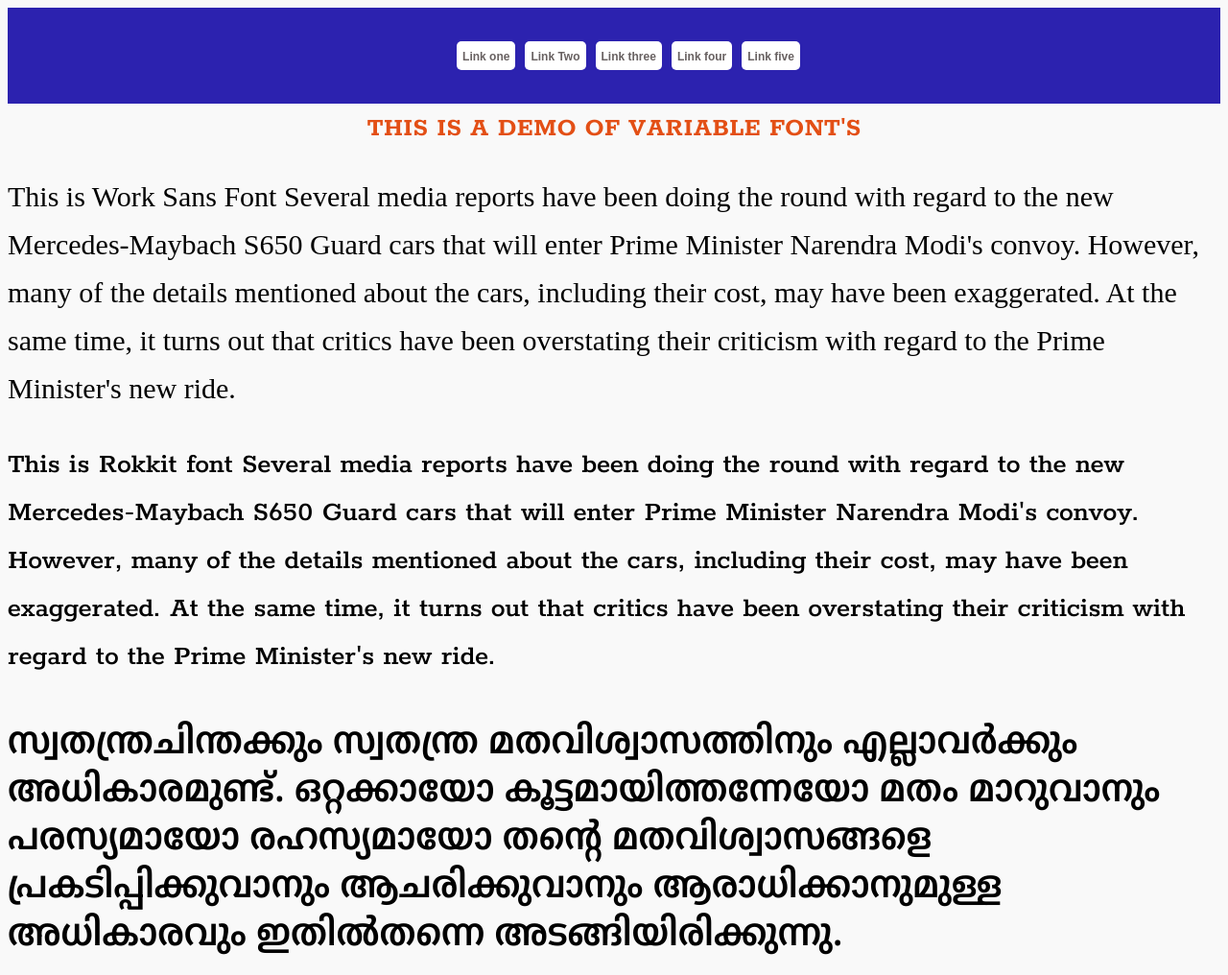
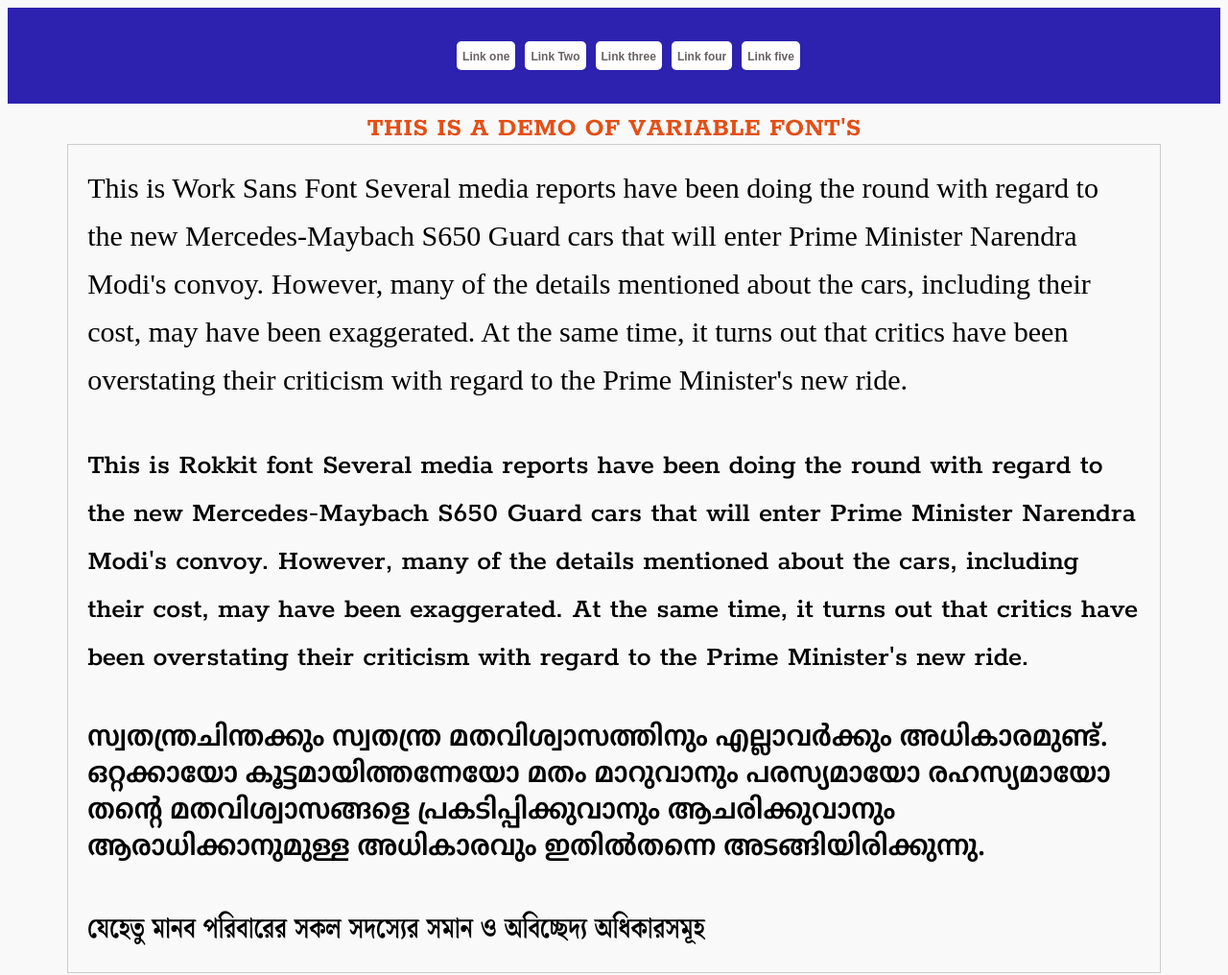
Before and after one commit to nitinchauhan1986/PostcssWithVaribalefonts, a website built with webpack: page index.html in a window 1280 px wide. Shown: the top 1016 px of the page at 96% size. Built offline with nearby package versions, Linux system fonts and the light colour scheme; some packages are replaced by stand-ins of ours; files whose address does not match are found by name.

Commit message:
Min max Added

```diff
--- a/public/style.css
+++ b/public/style.css
@@ -5,7 +5,20 @@
   --text-axis: 600;
   --text-color: #e34f15;
 }
+
+:root {
+  --step--2: clamp(0.89rem, 0.97rem + -0.42vw, 0.68rem);
+  --step--1: clamp(1rem, 0.95rem + 0.24vw, 1.13rem);
+  --step-0: clamp(1.13rem, 0.83rem + 1.46vw, 1.88rem);
+  --step-1: clamp(1.27rem, 0.54rem + 3.63vw, 3.13rem);
+  --step-2: clamp(1.42rem, -0.05rem + 7.39vw, 5.21rem);
+  --step-3: clamp(1.6rem, -1.16rem + 13.82vw, 8.69rem);
+  --step-4: clamp(1.8rem, -3.15rem + 24.74vw, 14.48rem);
+  --step-5: clamp(2.03rem, -6.6rem + 43.14vw, 24.14rem);
+}
+
 /* @import url("https://fonts.googleapis.com/css2?family=Rokkitt:wght@100;600&display=swap"); */
+
 @font-face {
   font-family: "Rokkitt";
   src: url("./fonts/Rokkitt-VariableFont_wght.woff2")
@@ -14,6 +27,7 @@
   font-weight: 100 1000;
   font-stretch: 70% 150%;
 }
+
 @font-face {
   font-family: "NotoMalayalam";
   src: url("./fonts/NotoSansMalayalam.woff2")
@@ -22,6 +36,7 @@
   font-weight: 100 1000;
   font-stretch: 25% 151%;
 }
+
 @font-face {
   font-family: "NotoBengali";
   src: url("./fonts/NotoSerifBengali-VariableFont_wdth,wght.woff2")
@@ -32,7 +47,9 @@
   font-display: swap;
   font-stretch: 25% 151%;
 }
+
 /* https://s3.ap-south-1.amazonaws.com/static.asianetnews.com/v1/fonts/NotoSerifBengali-VariableFont_wdth%2Cwght.woff2 */
+
 @font-face {
   font-family: "WorkSans";
   src: url("./fonts/WorkSans.woff2") format("woff2"),
@@ -41,41 +58,57 @@
   font-display: swap;
   font-stretch: 25% 151%;
 }
+
+.body {
+  width: min(90%, 1160px);
+  border: 1px solid #ccc;
+  margin-inline: auto
+}
+
 .body p {
-  font-size: 18px
+    font-size: var(--step-0);
+    margin: 0px;
+    padding: min(20px, 80px)
   }
+
 .body p:nth-child(1) {
-    font-size: 30px;
+      /* font-size: clamp(18px, 10vw + 1px, 24px); */
       font-family: "WorkSans";
       font-variation-settings: "wght" var(--text-axis);
       line-height: 50px;
     }
+
 .body p:nth-child(2) {
-    font-size: 30px;
+      /* font-size: 30px; */
       font-family: "Rokkitt";
       font-variation-settings: "wght" var(--text-axis);
       line-height: 50px;
     }
+
 .body p:nth-child(3) {
       font-family: "NotoMalayalam";
-    font-size: 40px;
+      /* font-size: 40px; */
       font-variation-settings: "wght" var(--text-axis);
       font-stretch: 80%;
     }
+
 .body p:nth-child(4) {
-    font-size: 30px;
+      /* font-size: 30px; */
       line-height: 50px;
       font-family: "NotoBengali";
       font-variation-settings: "wght" var(--text-axis);
       font-stretch: 50%;
     }
+
 /* html {
   font-family: Rokkitt;
   font-variation-settings: "wght" 600;
 } */
+
 body{
     background:#f9f9f9;
 }
+
 header {
   background: var(--bg-color);
   height: 100px;
@@ -85,9 +118,11 @@ header {
   align-items: center;
   justify-content: center
 }
+
 header ul {
     display: flex
   }
+
 header ul li {
       flex: 1;
       background: white;
@@ -98,12 +133,14 @@ header ul li {
       white-space: nowrap;
       border-radius: 5px
     }
+
 header ul li a {
         color: #686161;
 
         text-decoration: none;
         font: bold 12px/16px var(--defaultFont);
       }
+
 .heading {
   font-family: "Rokkitt";
   text-align: center;
@@ -113,12 +150,15 @@ header ul li a {
   color: var(--text-color);
   text-transform: uppercase;
 }
+
 ::-moz-placeholder {
   display: flex;
 }
+
 :-ms-input-placeholder {
   display: flex;
 }
+
 ::placeholder {
   display: flex;
 }
--- a/src/base/variable.css
+++ b/src/base/variable.css
@@ -5,3 +5,14 @@
   --text-axis: 600;
   --text-color: #e34f15;
 }
+
+:root {
+  --step--2: clamp(0.89rem, 0.97rem + -0.42vw, 0.68rem);
+  --step--1: clamp(1rem, 0.95rem + 0.24vw, 1.13rem);
+  --step-0: clamp(1.13rem, 0.83rem + 1.46vw, 1.88rem);
+  --step-1: clamp(1.27rem, 0.54rem + 3.63vw, 3.13rem);
+  --step-2: clamp(1.42rem, -0.05rem + 7.39vw, 5.21rem);
+  --step-3: clamp(1.6rem, -1.16rem + 13.82vw, 8.69rem);
+  --step-4: clamp(1.8rem, -3.15rem + 24.74vw, 14.48rem);
+  --step-5: clamp(2.03rem, -6.6rem + 43.14vw, 24.14rem);
+}
--- a/src/typo/font.css
+++ b/src/typo/font.css
@@ -39,36 +39,43 @@
   font-stretch: 25% 151%;
 }
 
-.body p {
-  font-size: 18px;
+.body {
+  width: min(90%, 1160px);
+  border: 1px solid #ccc;
+  margin-inline: auto;
+
+  & p {
+    font-size: var(--step-0);
+    margin: 0px;
+    padding: min(20px, 80px);
 
     &:nth-child(1) {
-    font-size: 30px;
+      /* font-size: clamp(18px, 10vw + 1px, 24px); */
       font-family: "WorkSans";
       font-variation-settings: "wght" var(--text-axis);
       line-height: 50px;
     }
     &:nth-child(2) {
-    font-size: 30px;
+      /* font-size: 30px; */
       font-family: "Rokkitt";
       font-variation-settings: "wght" var(--text-axis);
       line-height: 50px;
     }
     &:nth-child(3) {
       font-family: "NotoMalayalam";
-    font-size: 40px;
+      /* font-size: 40px; */
       font-variation-settings: "wght" var(--text-axis);
       font-stretch: 80%;
     }
     &:nth-child(4) {
-    font-size: 30px;
+      /* font-size: 30px; */
       line-height: 50px;
       font-family: "NotoBengali";
       font-variation-settings: "wght" var(--text-axis);
       font-stretch: 50%;
     }
   }
-
+}
 /* html {
   font-family: Rokkitt;
   font-variation-settings: "wght" 600;
```
Also changed, not shown: index.html (+1 -1 lines). Lines whose indentation alone changed are shown as unchanged.
